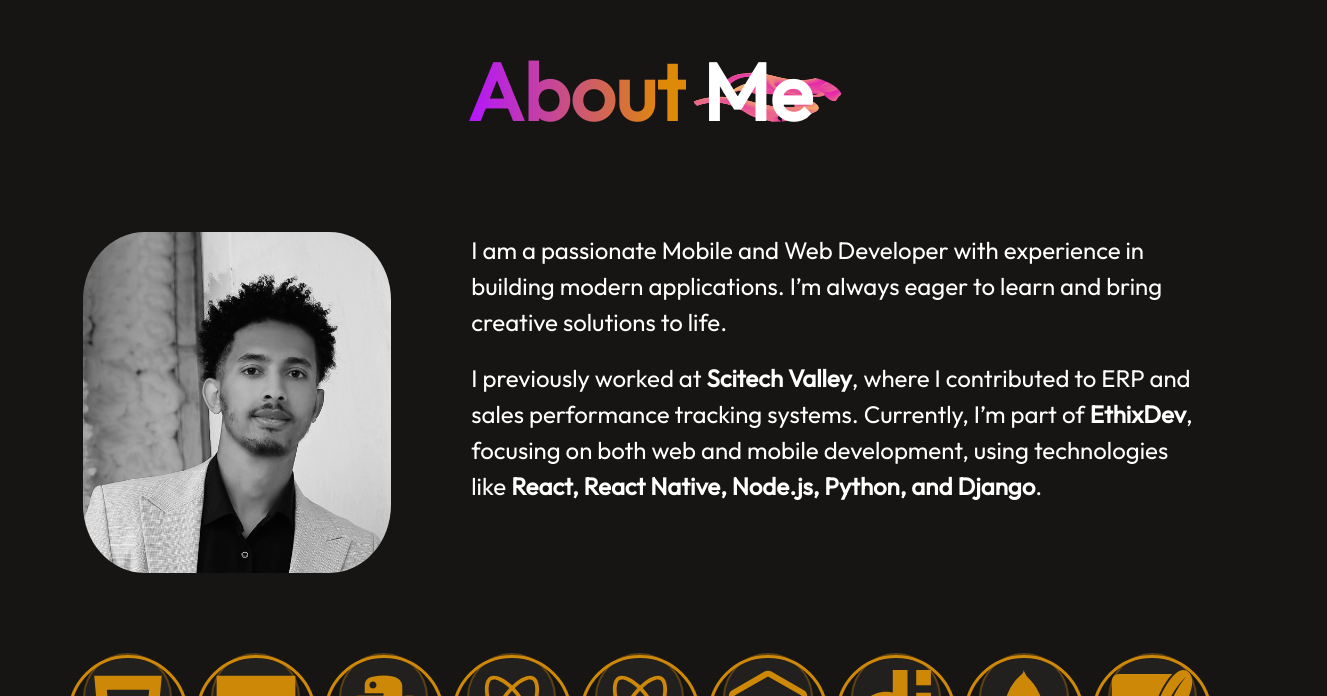
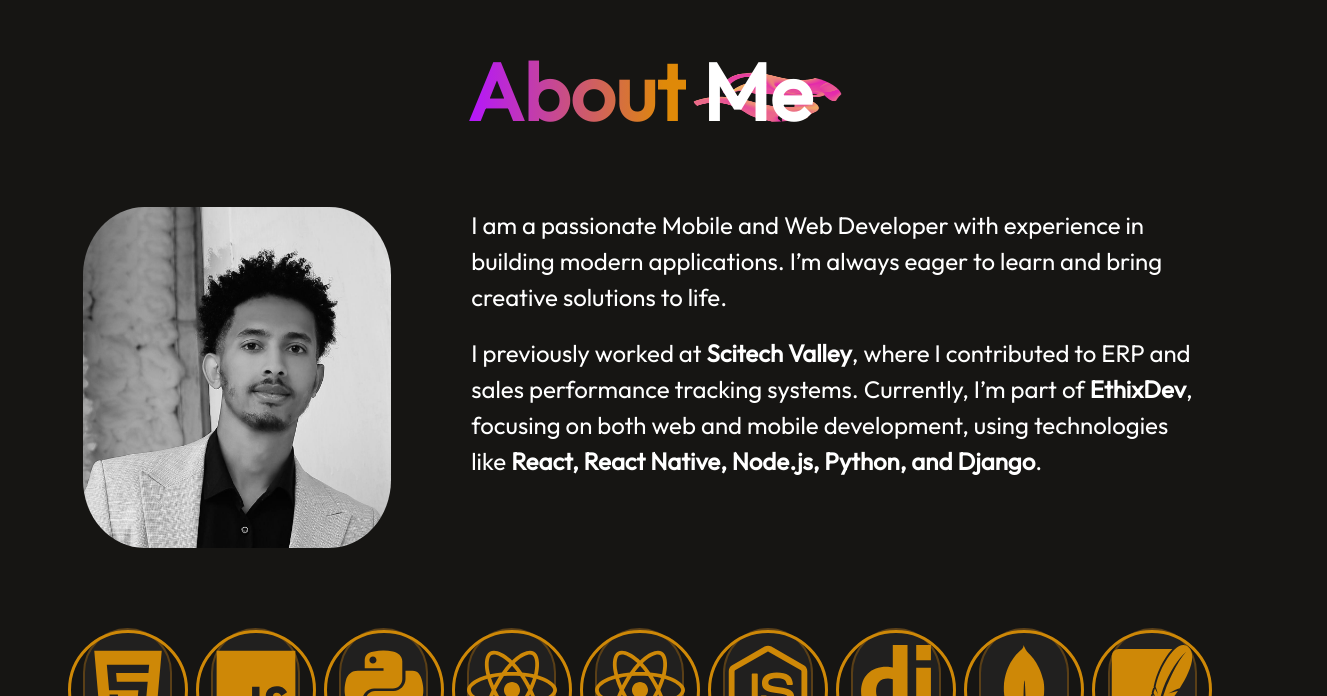
Before and after one commit to muluken0937/My_Portfolio, a React (Vite) app: page /contact in a window 1280 px wide. Shown: the part 1044-1740 px from the top of the page, 1327 px wide, since content can reach past the window. Built offline with nearby package versions, Linux system fonts and the light colour scheme.

Commit message:
update the css of gap of about section

```diff
--- a/package.json
+++ b/package.json
@@ -11,6 +11,7 @@
   },
   "dependencies": {
     "@tailwindcss/vite": "^4.0.9",
+    "framer-motion": "^12.5.0",
     "lucide-react": "^0.479.0",
     "react": "^19.0.0",
     "react-anchor-link-smooth-scroll": "^1.0.12",
--- a/src/components/About/About.css
+++ b/src/components/About/About.css
@@ -2,12 +2,13 @@
     display: flex;
     flex-direction: column;
     align-items: center;
-    gap: 80px;
+    gap: 15px;
     margin: 80px 170px;
 }
 
 .about-title {
     position: relative;
+    margin-bottom: 40px;
 }
 
 .about-title h1 {
```
Also changed, not shown: 1 other file (tests, documents, lock files or other folders).
